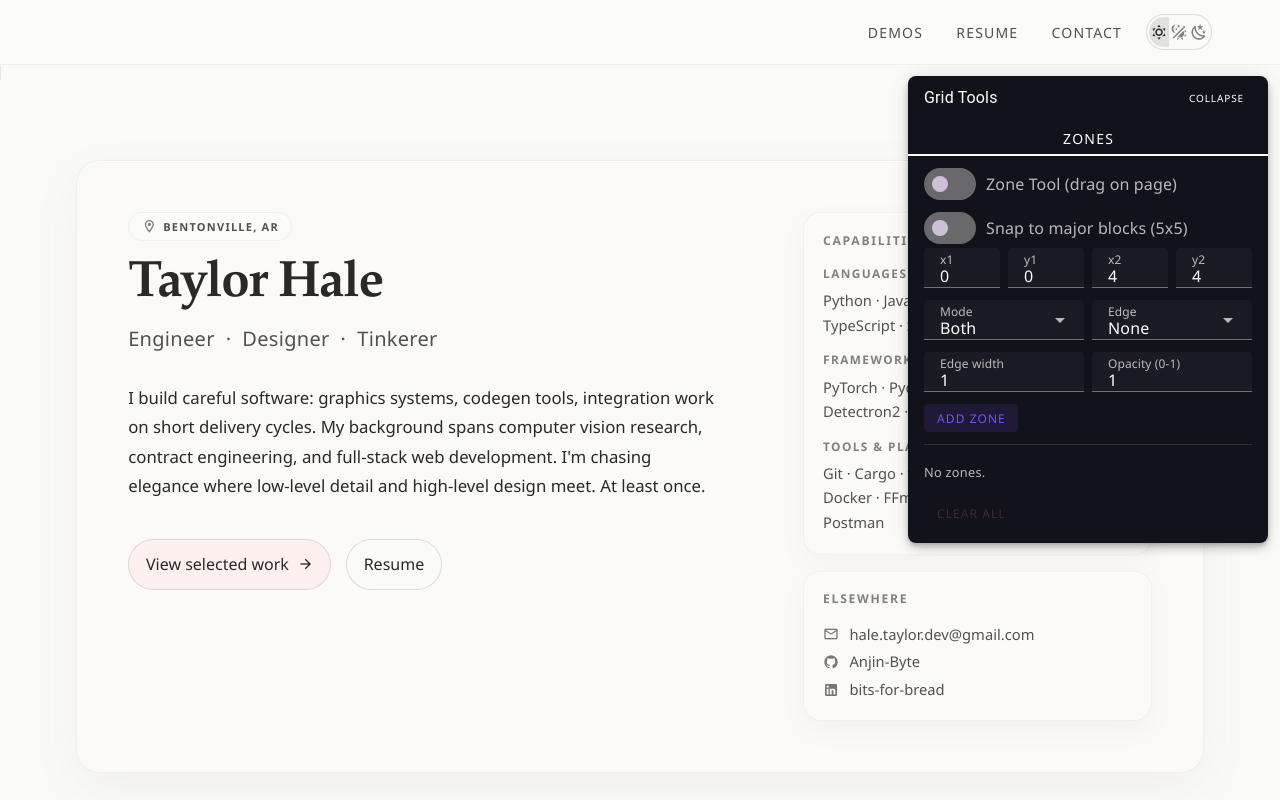
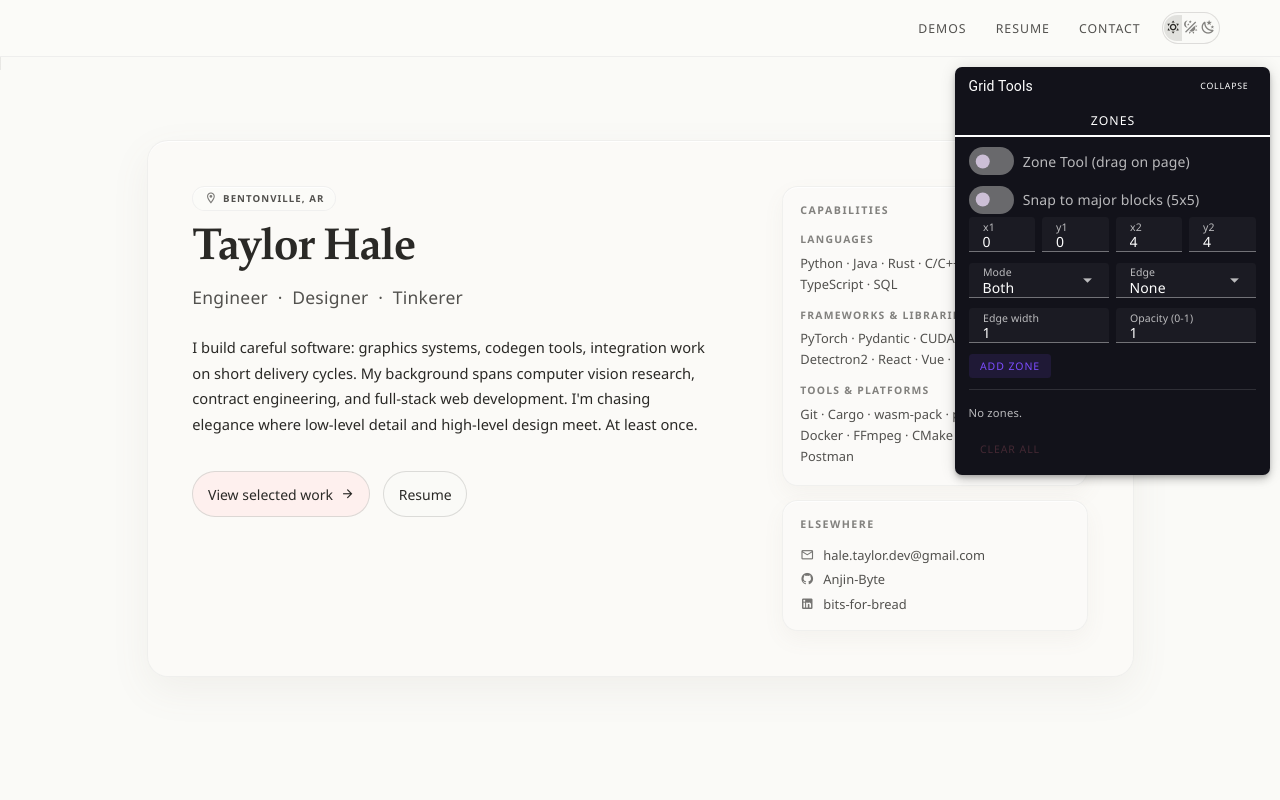
Before and after one commit to Anjin-Byte/Anjin-Byte.github.io, a Vue app in the folder app/: page / in a window 1280 px wide. Shown: the top 800 px of the page. Built offline with nearby package versions, Linux system fonts and the light colour scheme.

Commit message:
adjusted zoom

```diff
--- a/app/src/App.vue
+++ b/app/src/App.vue
@@ -38,6 +38,7 @@ import ContactSection from '@/components/sections/ContactSection.vue';
   canvas is composited separately from the document.
 */
 html {
+  zoom: .875;
   scroll-behavior: smooth;
   background-color: var(--theme-surface, #0a0a0f);
   background-image:
```
